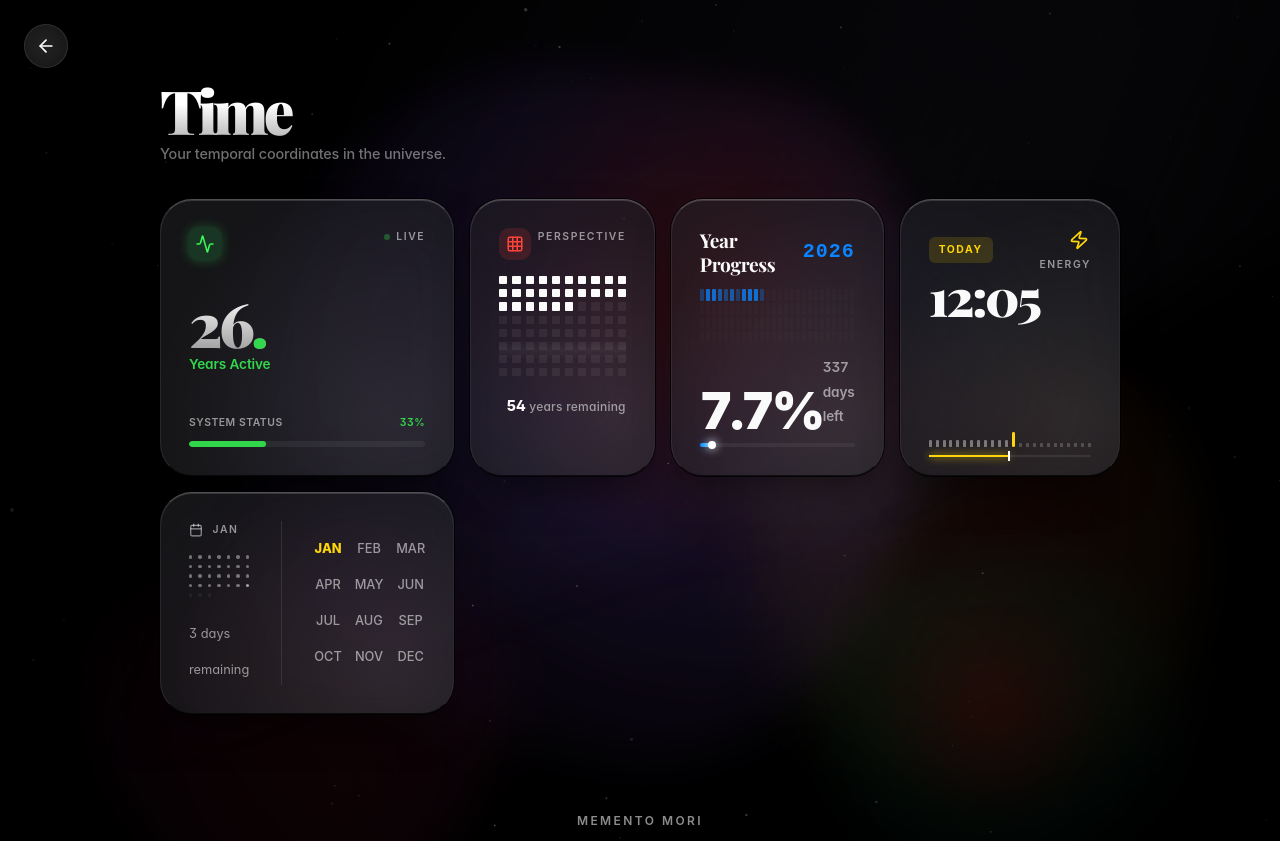
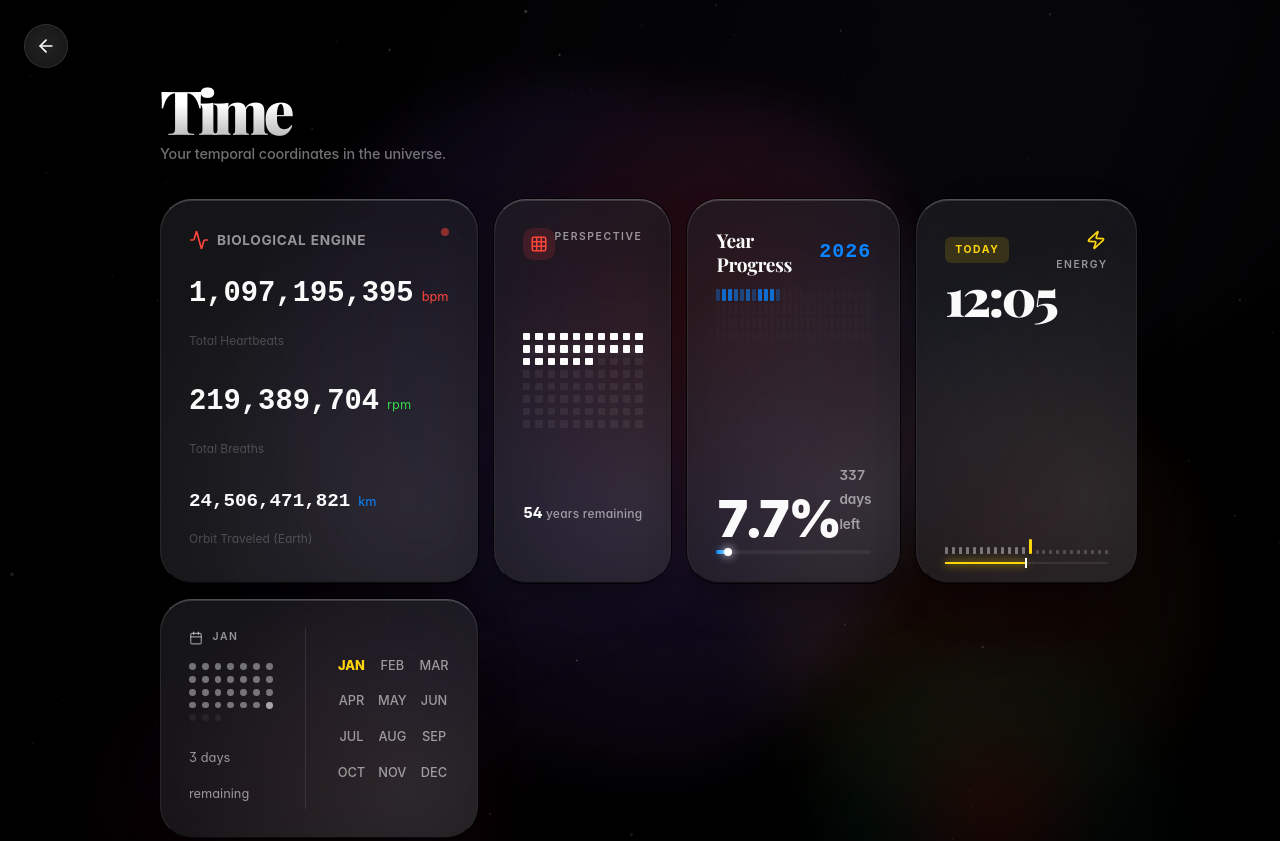
Before and after one commit to muhammadfaza16/muhammadfaza16.github.io, a Next.js app: page /clock in a window 1280 px wide. Shown: the top 841 px of the page. Built offline with nearby package versions, Linux system fonts and the light colour scheme; a web font is replaced by a local one.

Commit message:
feat: implement biological engine tickers for LifeStats in Clock page

```diff
--- a/src/app/clock/page.tsx
+++ b/src/app/clock/page.tsx
@@ -13,89 +13,120 @@ const MilkyWay = dynamic(() => import("@/components/MilkyWay").then(mod => mod.M
 // --- Enhanced Design System ---
 import { BentoCard, theme } from "@/components/BentoCard";
 
-// 1. Life Stats (Redesigned with Heartbeat)
+// 1. Life Stats (Redesigned with Living Tickers)
 const LifeStats = ({ birthDate }: { birthDate: Date }) => {
-    const [stats, setStats] = useState({ monthsLived: 0, yearsLived: 0, daysLived: 0 });
+    const [stats, setStats] = useState({
+        yearsLived: 0,
+        daysLived: 0,
+        hoursLived: 0,
+        heartbeats: 0,
+        breaths: 0,
+        distanceTraveled: 0
+    });
 
     useEffect(() => {
-        const now = new Date();
-        const diffTime = Math.abs(now.getTime() - birthDate.getTime());
-        const diffDays = Math.floor(diffTime / (1000 * 60 * 60 * 24));
-        const diffMonths = Math.floor(diffTime / (1000 * 60 * 60 * 24 * 30.44));
-        const diffYears = Math.floor(diffTime / (1000 * 60 * 60 * 24 * 365.25));
+        const calculateStats = () => {
+            const now = new Date();
+            const diffTime = Math.abs(now.getTime() - birthDate.getTime());
 
-        setStats({ monthsLived: diffMonths, yearsLived: diffYears, daysLived: diffDays });
+            // Basic Time Stats
+            const years = Math.floor(diffTime / (1000 * 60 * 60 * 24 * 365.25));
+            const days = Math.floor(diffTime / (1000 * 60 * 60 * 24));
+
+            // Biological Tickers (Approximations)
+            // Heart: Avg 80 bpm -> 1.333 beats per sec
+            // Breath: Avg 16 bpm -> 0.266 breaths per sec
+            // Earth Speed: 29.78 km/s
+            const secondsAlive = diffTime / 1000;
+
+            setStats({
+                yearsLived: years,
+                daysLived: days,
+                hoursLived: Math.floor(diffTime / (1000 * 60 * 60)),
+                heartbeats: Math.floor(secondsAlive * 1.3333),
+                breaths: Math.floor(secondsAlive * 0.2666),
+                distanceTraveled: Math.floor(secondsAlive * 29.78)
+            });
+        };
+
+        // High frequency update for "Living" feel
+        const interval = setInterval(calculateStats, 100);
+        calculateStats(); // Initial call
+
+        return () => clearInterval(interval);
     }, [birthDate]);
 
+    // Format number with commas
+    const fmt = (n: number) => new Intl.NumberFormat().format(n);
+
     return (
-        <BentoCard colSpanMobile={1} colSpanDesktop={1} delay={0.1}>
+        <BentoCard colSpanMobile={1} colSpanDesktop={1} delay={0.2}>
             <div style={{ display: "flex", justifyContent: "space-between", alignItems: "flex-start", marginBottom: "1rem" }}>
+                <div style={{ display: "flex", alignItems: "center", gap: "0.5rem" }}>
+                    <Activity size={20} color={theme.colors.danger} />
+                    <span style={{ fontSize: "0.85rem", fontWeight: 700, color: theme.colors.textMuted, letterSpacing: "0.05em", textTransform: "uppercase" }}>
+                        Biological Engine
+                    </span>
+                </div>
+
+                {/* Pulse Indicator */}
                 <motion.div
-                    animate={{ scale: [1, 1.08, 1], filter: ["brightness(1)", "brightness(1.2)", "brightness(1)"] }}
-                    transition={{ repeat: Infinity, duration: 2.5, ease: [0.4, 0, 0.2, 1] }}
-                    style={{
-                        width: "32px", height: "32px", borderRadius: "10px",
-                        background: "rgba(48, 209, 88, 0.15)", color: theme.colors.secondary,
-                        display: "flex", alignItems: "center", justifyContent: "center",
-                        boxShadow: `0 0 10px ${theme.colors.secondary}40`
-                    }}
-                >
-                    <Activity size={18} />
-                </motion.div>
-                <div style={{ display: "flex", alignItems: "center", gap: "6px" }}>
-                    <motion.div
-                        animate={{ opacity: [0.3, 1, 0.3] }}
-                        transition={{ repeat: Infinity, duration: 3, ease: [0.4, 0, 0.2, 1] }}
-                        style={{ width: "6px", height: "6px", borderRadius: "50%", background: theme.colors.secondary }}
-                    />
-                    <span style={{ fontSize: "0.65rem", fontWeight: 600, color: theme.colors.textMuted, letterSpacing: "0.15em", textTransform: "uppercase" }}>
-                        Live
-                    </span>
+                    animate={{ scale: [1, 1.2, 1], opacity: [0.5, 1, 0.5] }}
+                    transition={{ duration: 0.8, repeat: Infinity, ease: "easeInOut" }}
+                    style={{ width: "8px", height: "8px", borderRadius: "50%", background: theme.colors.danger }}
+                />
+            </div>
+
+            <div style={{ display: "flex", flexDirection: "column", gap: "1.25rem" }}>
+                {/* Heartbeats */}
+                <div>
+                    <div style={{ display: "flex", alignItems: "baseline", gap: "0.5rem" }}>
+                        <span style={{ fontFamily: "monospace", fontSize: "1.8rem", fontWeight: 700, color: theme.colors.textMain }}>
+                            {fmt(stats.heartbeats)}
+                        </span>
+                        <span style={{ fontSize: "0.8rem", color: theme.colors.danger }}>bpm</span>
+                    </div>
+                    <span style={{ fontSize: "0.75rem", color: theme.colors.textDim }}>Total Heartbeats</span>
+                </div>
+
+                {/* Breaths */}
+                <div>
+                    <div style={{ display: "flex", alignItems: "baseline", gap: "0.5rem" }}>
+                        <span style={{ fontFamily: "monospace", fontSize: "1.8rem", fontWeight: 700, color: theme.colors.textMain }}>
+                            {fmt(stats.breaths)}
+                        </span>
+                        <span style={{ fontSize: "0.8rem", color: theme.colors.secondary }}>rpm</span>
+                    </div>
+                    <span style={{ fontSize: "0.75rem", color: theme.colors.textDim }}>Total Breaths</span>
+                </div>
+
+                {/* Cosmic Distance */}
+                <div>
+                    <div style={{ display: "flex", alignItems: "baseline", gap: "0.5rem" }}>
+                        <span style={{ fontFamily: "monospace", fontSize: "1.2rem", fontWeight: 700, color: theme.colors.textMain }}>
+                            {fmt(stats.distanceTraveled)}
+                        </span>
+                        <span style={{ fontSize: "0.8rem", color: theme.colors.accent }}>km</span>
+                    </div>
+                    <span style={{ fontSize: "0.75rem", color: theme.colors.textDim }}>Orbit Traveled (Earth)</span>
                 </div>
             </div>
 
-            <div style={{ display: "flex", flexDirection: "column", gap: "0.2rem" }}>
-                <h2 style={{
-                    fontSize: "3.8rem",
-                    fontWeight: 900,
-                    color: theme.colors.textMain,
-                    letterSpacing: "-0.06em",
-                    lineHeight: 0.85,
-                    fontVariantNumeric: "tabular-nums",
-                    background: `linear-gradient(to bottom, ${theme.colors.textMain}, rgba(255,255,255,0.6))`,
-                    WebkitBackgroundClip: "text",
-                    WebkitTextFillColor: "transparent"
-                }}>
-                    {stats.yearsLived}<span style={{ WebkitTextFillColor: theme.colors.secondary, fontSize: "3.8rem" }}>.</span><span style={{ fontSize: "2.2rem", fontWeight: 500, opacity: 0.6 }}>{(stats.monthsLived % 12)}</span>
-                </h2>
-                <span style={{ fontSize: "0.85rem", fontWeight: 600, color: theme.colors.secondary, letterSpacing: "-0.01em" }}>Years Active</span>
-            </div>
-
-            <div style={{ marginTop: "1rem" }}>
-                <div style={{ display: "flex", justifyContent: "space-between", fontSize: "0.65rem", fontWeight: 600, marginBottom: "8px", color: theme.colors.textMuted, letterSpacing: "0.05em", textTransform: "uppercase" }}>
-                    <span>System Status</span>
-                    <span style={{ color: theme.colors.secondary }}>{Math.round((stats.yearsLived / 80) * 100)}%</span>
-                </div>
-                <div style={{ width: "100%", background: "rgba(255,255,255,0.06)", height: "6px", borderRadius: theme.radii.pill, overflow: "hidden" }}>
-                    <motion.div
-                        initial={{ width: 0 }}
-                        animate={{
-                            width: `${(stats.yearsLived / 80) * 100}%`,
-                            opacity: [0.8, 1, 0.8]
-                        }}
-                        transition={{
-                            width: { duration: 2, ease: [0.23, 1, 0.32, 1] },
-                            opacity: { repeat: Infinity, duration: 4, ease: [0.4, 0, 0.2, 1] }
-                        }}
-                        style={{
-                            background: theme.colors.secondary,
-                            height: "100%",
-                            borderRadius: theme.radii.pill,
-                            boxShadow: `0 0 12px ${theme.colors.secondary}40`
-                        }}
-                    />
-                </div>
-            </div>
+            {/* Background EKG Visualization */}
+            <svg
+                style={{ position: "absolute", bottom: 0, left: 0, width: "100%", height: "60px", opacity: 0.1, pointerEvents: "none" }}
+                viewBox="0 0 300 60"
+            >
+                <motion.path
+                    d="M0,30 L20,30 L25,10 L35,50 L40,30 L300,30"
+                    fill="none"
+                    stroke={theme.colors.danger}
+                    strokeWidth="2"
+                    initial={{ pathLength: 0, x: -300 }}
+                    animate={{ x: 0 }}
+                    transition={{ duration: 2, repeat: Infinity, ease: "linear" }}
+                />
+            </svg>
         </BentoCard>
     );
 };
```
